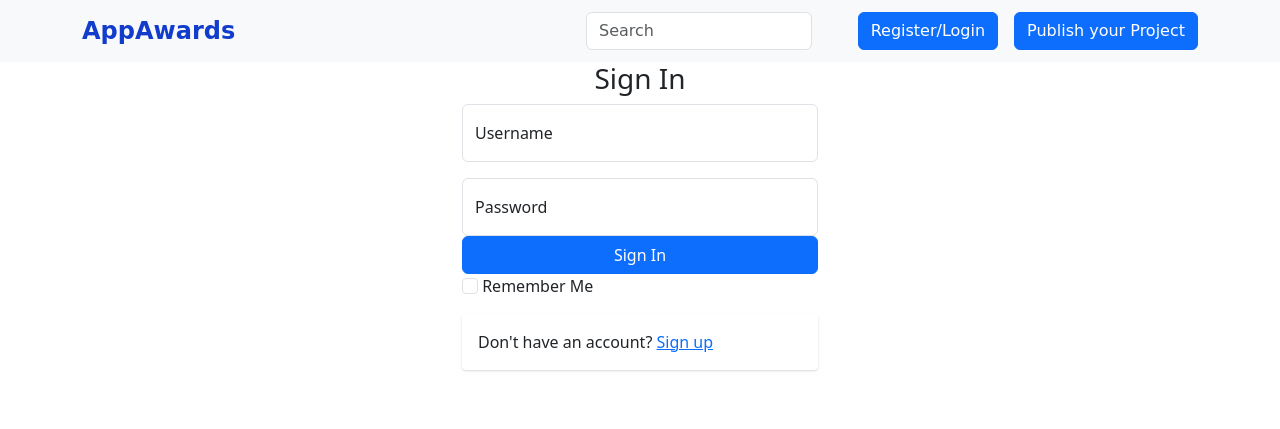
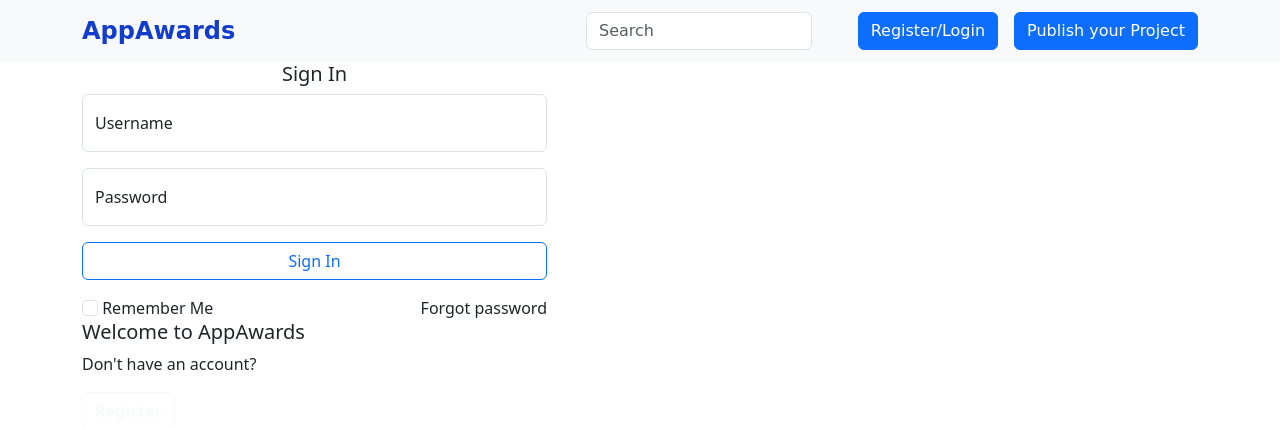
Before and after one commit to MutuaFranklin/App-Awards, a Django app: page /account/login/ in a window 1280 px wide. Shown: the top 429 px of the page. Run offline with Django 3.2, Linux system fonts and the light colour scheme; some libraries are stand-ins or nearby versions; some web fonts are replaced.

Commit message:
login styling

```diff
--- a/awardsApp/templates/registration/login.html
+++ b/awardsApp/templates/registration/login.html
@@ -1,18 +1,16 @@
 {%extends "awards/base.html"%}
 {% load bootstrap5 %}
 {% block content %}
-<div class="container">
-  <div class="row">
+<div class="container login">
     <!-- Empty div -->
-    <div class="col-md-4"></div>
-    <div class="col-md-4">
+    <div class="col-md-5 login-form ">
       {% if form.errors %}
         <p> Password or Username is incorrect </p>
       {% endif %}
       <div class="panel panel-default">
 
         <div class="panel-heading">
-          <h3 class="text-center">Sign In</h3>
+          <h5 class="text-center fw-light">Sign In</h5>
         </div>
         <div class="panel-body">
 
@@ -30,33 +28,38 @@
                 <label for="floatingPassword">Password</label>
               </div>
             </div>
-            <div class="card-footer">
-              <div class="d-grid gap-1">
-                <button class=" btn btn-primary" type="submit">Sign In</button>
+
+
+              <div class="d-grid gap-1 mt-3 login-btn">
+                <button class=" btn btn-outline-primary" type="submit">Sign In</button>
               </div>
-            </div>
-            <div class="help">
-              <div>
-                <input class="form-check-input" type="checkbox" value="True" id="flexCheckDefault">
-                <label class="form-check-label" for="flexCheckDefault">
-                  Remember Me
+              <div class="help mt-3 d-flex justify-content-between">
+                <div class="">
+                  <input class="form-check-input " type="checkbox" value="True" id="flexCheckDefault">
+                  <label class="form-check-label fw-light" for="flexCheckDefault">
+                    Remember Me
+                  </label>
+
+                </div>
+                <label class="form fw-light" for="flexCheckDefault">
+                  Forgot password
                 </label>
               </div>
-            </div>
           </form>
-          <div class="card mt-3">
-            <div class="card-body signup-here">
-              Don't have an account? <a href="{% url 'register' %}">Sign up</a>
-            </div>
-          </div>
+
 
         </div>
 
       </div>
 
     </div>
+    <div class="col-md-5 login-welcome">
+      <h5>Welcome to AppAwards</h5>
+      <p class="fw-light">Don't have an account?</p>
+
+      <a href="{% url 'register' %}"><button class="btn btn-outline-light fw-bold">Register</button></a>
+
     <!-- empty div -->
-    <div class="col-md-4"></div>
   </div>
 </div>
 
```
